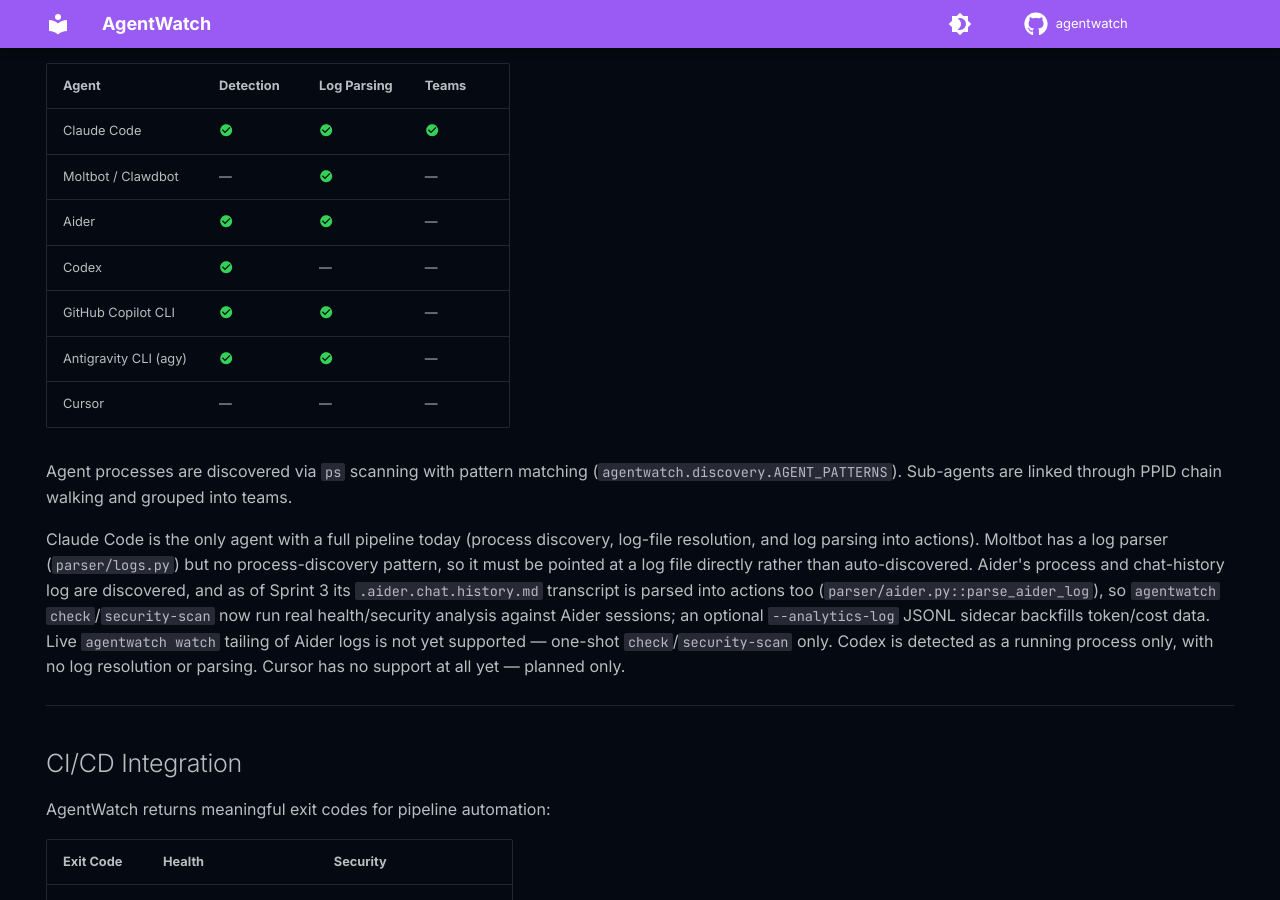
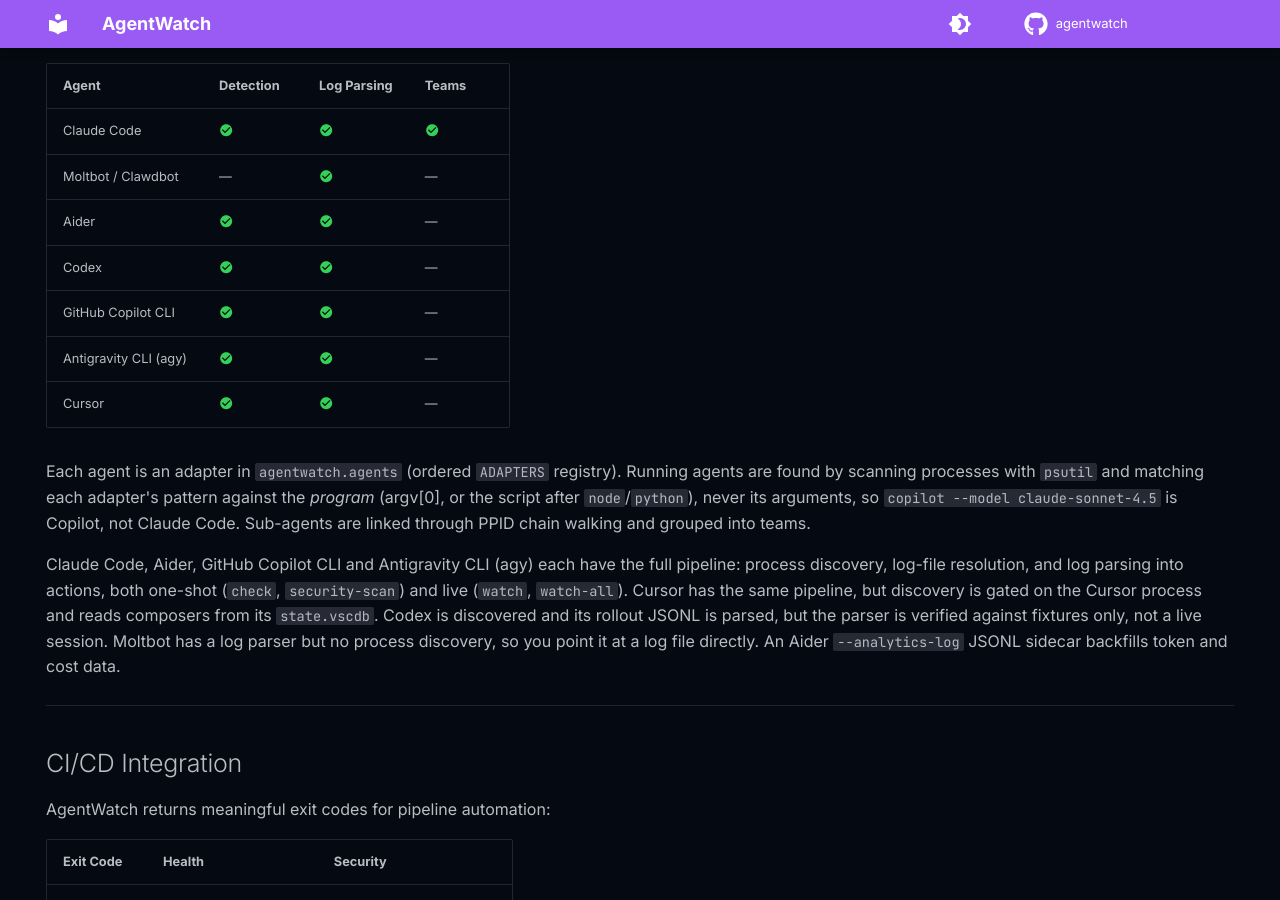
Before and after one commit to LoomLabs-Venture-Studio/agentwatch, an MkDocs documentation site: the page built from docs/index.md, in a window 1280 px wide and 900 px high, scrolled down 4611 px. Built offline with MkDocs 1.6.1 and Material for MkDocs 9.7.7, drawn with Linux system fonts in a browser that asks for light colours; comment, search, counter and statistics services are not loaded.

Commit message:
docs(agents): sync agent support docs with PR-29 adapters and fix wave [PR-29]
- docs/index.md: replace "Claude Code is the only agent with a full
  pipeline" with the real per-agent status (Claude Code, Aider, Copilot
  and agy have full pipelines, Cursor's discovery is process-gated, and
  Codex parsing is fixture-verified only). Describe discovery as
  psutil matching on the program through the adapter registry, not "ps"
  scanning of the whole command line. Mark the Codex and Cursor table
  rows, which have shipped.
- PLAYBOOK Sprint 22: mark the claude-code claims() narrowing follow-up
  as done, and add a "Fix wave (manager audit)" entry.
- parser/logs.py: the Copilot sniff comment said every event uses the
  listed prefixes. Live 1.0.90 logs also have model.* events. The comment
  now says only the first entry (always session.start) is sniffed. The
  prefix list is unchanged.

CLAUDE.md is not edited here. A proposed patch is left for the board to
apply.

Co-Authored-By: Claude Opus 5.5 <noreply@anthropic.com>

```diff
--- a/docs/index.md
+++ b/docs/index.md
@@ -239,23 +239,24 @@ agentwatch stats
 | Claude Code | :material-check-circle:{ .t-green } | :material-check-circle:{ .t-green } | :material-check-circle:{ .t-green } |
 | Moltbot / Clawdbot | — | :material-check-circle:{ .t-green } | — |
 | Aider | :material-check-circle:{ .t-green } | :material-check-circle:{ .t-green } | — |
-| Codex | :material-check-circle:{ .t-green } | — | — |
+| Codex | :material-check-circle:{ .t-green } | :material-check-circle:{ .t-green } | — |
 | GitHub Copilot CLI | :material-check-circle:{ .t-green } | :material-check-circle:{ .t-green } | — |
 | Antigravity CLI (agy) | :material-check-circle:{ .t-green } | :material-check-circle:{ .t-green } | — |
-| Cursor | — | — | — |
+| Cursor | :material-check-circle:{ .t-green } | :material-check-circle:{ .t-green } | — |
 
-Agent processes are discovered via `ps` scanning with pattern matching (`agentwatch.discovery.AGENT_PATTERNS`).
-Sub-agents are linked through PPID chain walking and grouped into teams.
+Each agent is an adapter in `agentwatch.agents` (ordered `ADAPTERS` registry). Running agents are
+found by scanning processes with `psutil` and matching each adapter's pattern against the *program*
+(argv[0], or the script after `node`/`python`), never its arguments, so `copilot --model
+claude-sonnet-4.5` is Copilot, not Claude Code. Sub-agents are linked through PPID chain walking and
+grouped into teams.
 
-Claude Code is the only agent with a full pipeline today (process discovery, log-file resolution, and
-log parsing into actions). Moltbot has a log parser (`parser/logs.py`) but no process-discovery pattern,
-so it must be pointed at a log file directly rather than auto-discovered. Aider's process and chat-history
-log are discovered, and as of Sprint 3 its `.aider.chat.history.md` transcript is parsed into actions too
-(`parser/aider.py::parse_aider_log`), so `agentwatch check`/`security-scan` now run real health/security
-analysis against Aider sessions; an optional `--analytics-log` JSONL sidecar backfills token/cost data.
-Live `agentwatch watch` tailing of Aider logs is not yet supported — one-shot `check`/`security-scan` only.
-Codex is detected as a running process only, with no log resolution or parsing. Cursor has no support at
-all yet — planned only.
+Claude Code, Aider, GitHub Copilot CLI and Antigravity CLI (agy) each have the full pipeline:
+process discovery, log-file resolution, and log parsing into actions, both one-shot (`check`,
+`security-scan`) and live (`watch`, `watch-all`). Cursor has the same pipeline, but discovery is
+gated on the Cursor process and reads composers from its `state.vscdb`. Codex is discovered and its
+rollout JSONL is parsed, but the parser is verified against fixtures only, not a live session.
+Moltbot has a log parser but no process discovery, so you point it at a log file directly. An Aider
+`--analytics-log` JSONL sidecar backfills token and cost data.
 
 ---
 
```
Also changed, not shown: PLAYBOOK.md (+22 -3 lines), 1 other file.
